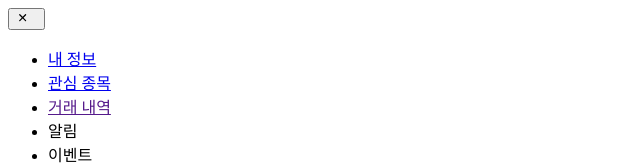
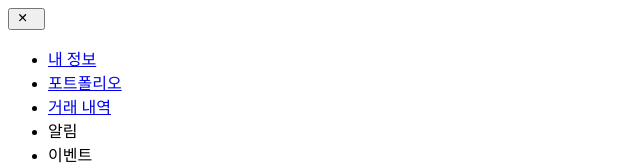
Before and after one commit to kdt-ful-class-three-group/KDT-FUL-3_PROJECT-A-3, a Next.js app in the folder client/: page /hamburger in a window 1280 px wide. Shown: the top 165 px of the page, without its empty margins (0-640 px from the left). Built offline with nearby package versions, Linux system fonts and the light colour scheme.

Commit message:
Chore : 경로 지정

```diff
--- a/client/src/components/hamburger/Hamburger.tsx
+++ b/client/src/components/hamburger/Hamburger.tsx
@@ -26,8 +26,8 @@ export function Hamburger({onClose}:props){
       <div>
         <ul>
           <li><Link href={'/mypage'}>내 정보</Link></li>
-          <li><Link href={'/portfolio'}>관심 종목</Link></li>
-          <li><Link href={''}>거래 내역</Link></li>
+          <li><Link href={'/portfolio'}>포트폴리오</Link></li>
+          <li><Link href={'/history'}>거래 내역</Link></li>
           <li>알림</li>
           <li>이벤트</li>
           <li>설정</li>
```
